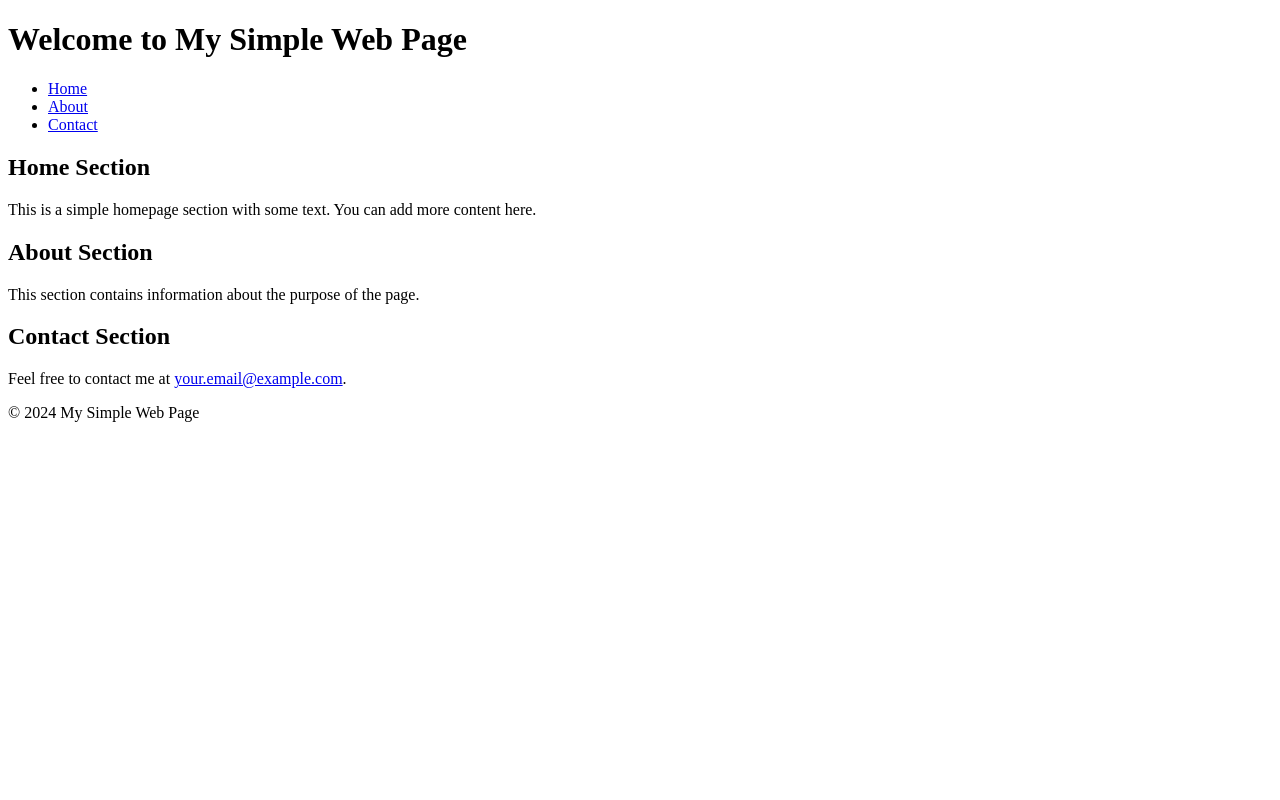
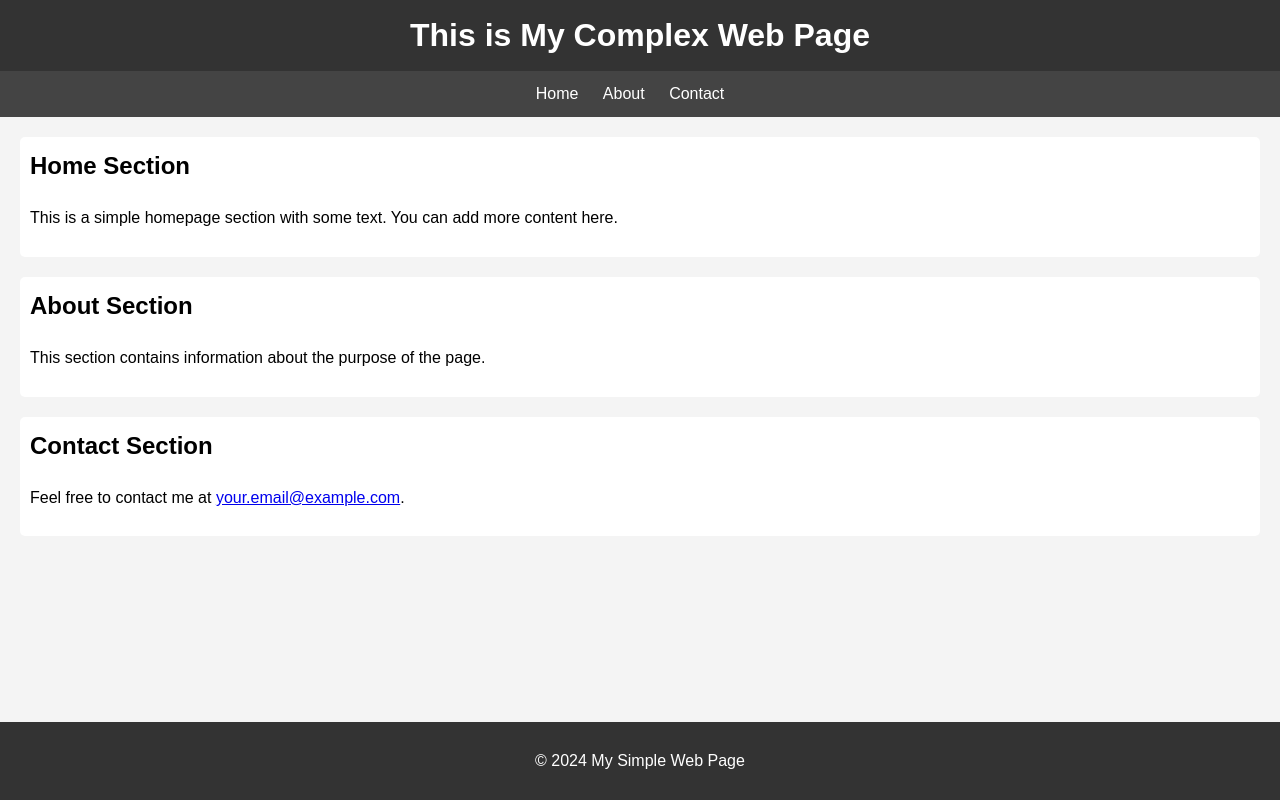
Before and after one commit to greenarena/my-website, a plain HTML site: page index.html in a window 1280 px wide. Drawn offline with Linux system fonts and the light colour scheme.

Commit message:
I made changes to the index file

```diff
--- a/index.html
+++ b/index.html
@@ -5,11 +5,11 @@
     <meta name="viewport" content="width=device-width, initial-scale=1.0">
     <title>Simple Web Page</title>
     <!-- Link to the external CSS file -->
-    <link rel="stylesheet" href="styles.css">
+    <link rel="stylesheet" href="style.css">
 </head>
 <body>
     <header>
-        <h1>Welcome to My Simple Web Page</h1>
+        <h1>This is My Complex Web Page</h1>
     </header>
 
     <nav>
```
